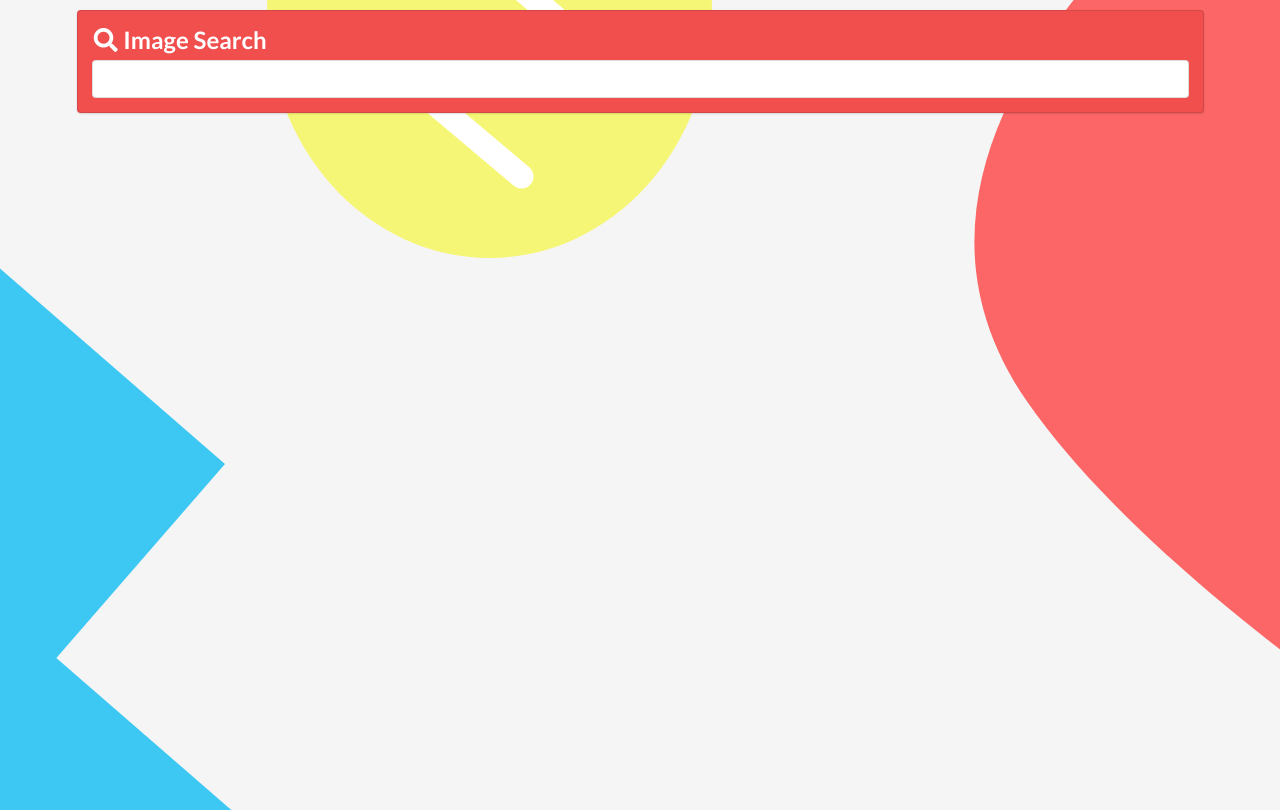
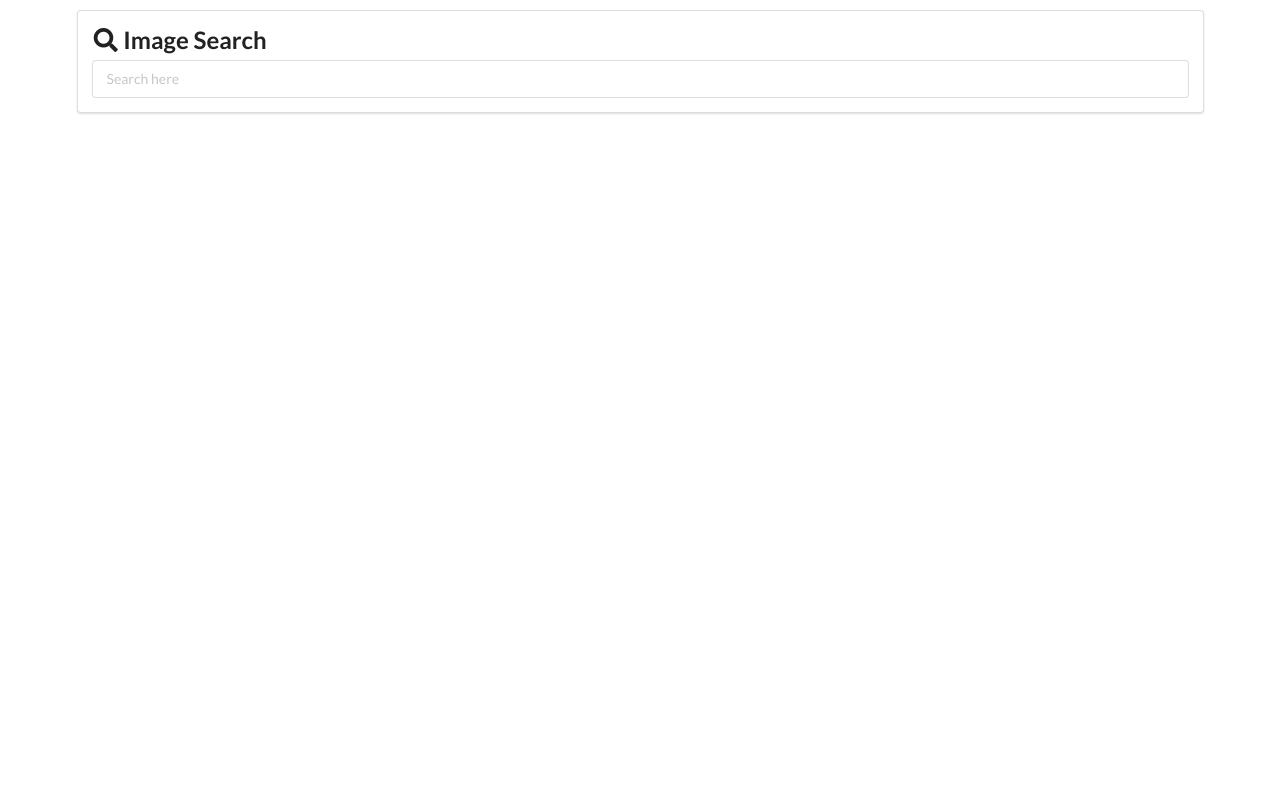
Before and after one commit to oliver-gomes/react-stephg, a React (Create React App) app in the folder pics/: page / in a window 1280 px wide. Built offline with nearby package versions, Linux system fonts and the light colour scheme.

Commit message:
styling disabled for now

```diff
--- a/pics/public/index.html
+++ b/pics/public/index.html
@@ -26,11 +26,21 @@
       work correctly both with client-side routing and a non-root public URL.
       Learn how to configure a non-root public URL by running `npm run build`.
     -->
-    <style>
+    <!-- <style>
       body {
-        background: url("./background.png");
+        background: #606c88; /* fallback for old browsers */
+        background: -webkit-linear-gradient(
+          to right,
+          #3f4c6b,
+          #606c88
+        ); /* Chrome 10-25, Safari 5.1-6 */
+        background: linear-gradient(
+          to right,
+          #3f4c6b,
+          #606c88
+        ); /* W3C, IE 10+/ Edge, Firefox 16+, Chrome 26+, Opera 12+, Safari 7+ */
       }
-    </style>
+    </style> -->
     <title>React App</title>
   </head>
   <body>
--- a/pics/src/components/SearchBar.css
+++ b/pics/src/components/SearchBar.css
@@ -1,7 +1,17 @@
 .ui .segment {
-  background-color: rgb(241, 78, 78);
+  background: #7b4397; /* fallback for old browsers */
+  background: -webkit-linear-gradient(
+    to right,
+    #dc2430,
+    #7b4397
+  ); /* Chrome 10-25, Safari 5.1-6 */
+  background: linear-gradient(
+    to right,
+    #dc2430,
+    #7b4397
+  ); /* W3C, IE 10+/ Edge, Firefox 16+, Chrome 26+, Opera 12+, Safari 7+ */
+  border-radius: 20px;
 }
-
 label h2 {
   color: #fff;
 }
--- a/pics/src/components/SearchBar.js
+++ b/pics/src/components/SearchBar.js
@@ -1,5 +1,5 @@
 import React from "react";
-import "./SearchBar.css";
+// import "./SearchBar.css";
 
 class SearchBar extends React.Component {
   state = {
@@ -25,6 +25,7 @@ class SearchBar extends React.Component {
             <input
               type="text"
               value={this.state.term}
+              placeholder="Search here"
               onChange={e => this.setState({ term: e.target.value })}
             />
           </div>
```
